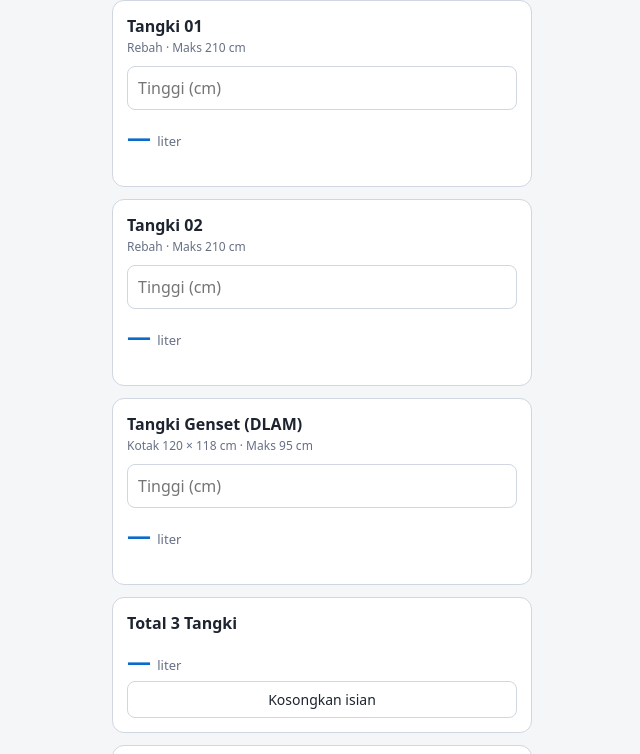
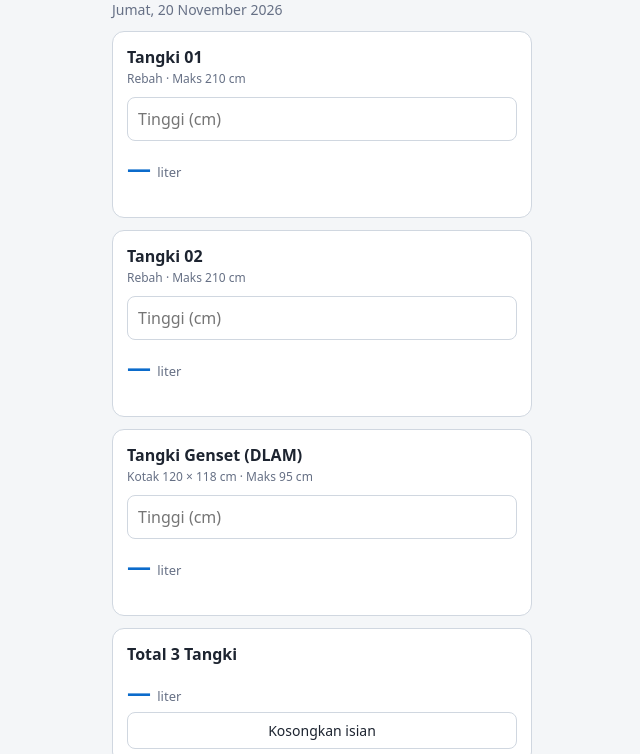
Before and after one commit to Chuumyxx/hitung-solar, a plain HTML site: page index.html in a window 1280 px wide. Shown: the part 55-809 px from the top of the page, without its empty margins (318-958 px from the left). Drawn offline with Linux system fonts and the light colour scheme.

Commit message:
Add files via upload

```diff
--- a/index.html
+++ b/index.html
@@ -36,11 +36,13 @@ select{width:84px}
 .wa-tombol{display:flex;gap:8px;margin-top:10px}
 .wa-tombol .btn{margin-top:0;flex:1}
 .btn-utama{background:var(--acc);border-color:var(--acc);color:#fff}
+.tanggal{font-size:14px;color:var(--mut);margin:0 0 12px}
 </style>
 </head>
 <body>
 <main>
 <h1>Hitung Solar</h1>
+<div class="tanggal" id="tanggal-hari"></div>
 
 <section class="card">
   <h2>Tangki 01</h2>
@@ -347,6 +349,9 @@ select{width:84px}
   document.getElementById('wa-kirim-teks').addEventListener('click', kirimTeks);
   document.getElementById('wa-kirim-gambar').addEventListener('click', kirimGambar);
 
+  document.getElementById('tanggal-hari').textContent =
+    new Date().toLocaleDateString('id-ID', { weekday: 'long', day: 'numeric', month: 'long', year: 'numeric' });
+
   muat();
   muatWA();
   hitungSemua();
```
